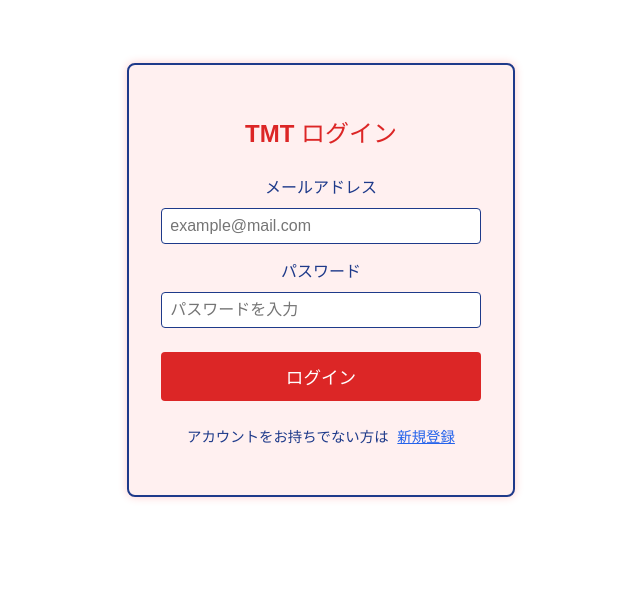
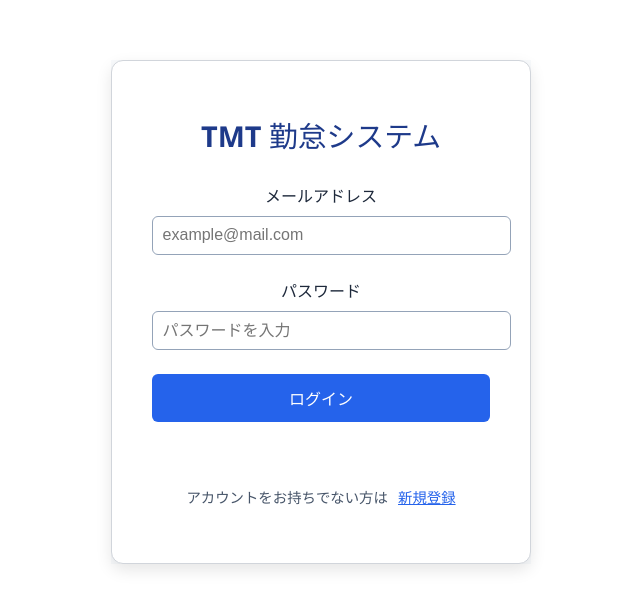
Before and after one commit to TMT-program/attendance-system, a Vue app in the folder frontend/: page /login in a window 1280 px wide. Shown: the part 120-728 px from the top of the page, without its empty margins (319-959 px from the left). Built offline with nearby package versions, Linux system fonts and the light colour scheme; no server answers.

Commit message:
UI改善

```diff
--- a/frontend/src/App.vue
+++ b/frontend/src/App.vue
@@ -1,11 +1,25 @@
+<template>
+  <div>
+    <AppHeader v-if="showHeader" />
+    <div class="main-content">
+      <router-view />
+    </div>
+  </div>
+</template>
+
 <script setup lang="ts">
-import TmtHome from './views/TmtHome.vue'
+import { computed } from 'vue'
+import AppHeader from './components/AppHeader.vue'
+import { useRoute } from 'vue-router'
+
+const route = useRoute()
+
+// ログイン画面ではヘッダーを非表示にする
+const showHeader = computed(() => route.path !== '/login')
 </script>
 
-<template>
-  <router-view />
-</template>
-
 <style scoped>
-/* 必要ならスタイルをここに */
+.main-content {
+  padding-top: 64px; /* ヘッダー分の余白 */
+}
 </style>
--- /dev/null
+++ b/frontend/src/components/AppHeader.vue
@@ -0,0 +1,82 @@
+<template>
+  <header class="app-header">
+    <div class="title">📘 勤怠システム</div>
+    <div class="user-section" v-if="user">
+      <span class="username">{{ user.displayName || user.email }}</span>
+      <button @click="logout">ログアウト</button>
+    </div>
+  </header>
+</template>
+
+<script setup lang="ts">
+import { ref, onMounted } from 'vue'
+import { useRouter } from 'vue-router'
+import { auth } from '../firebase'
+import { onAuthStateChanged, signOut, User } from 'firebase/auth'
+
+const user = ref<User | null>(null)
+const router = useRouter()
+
+onMounted(() => {
+  onAuthStateChanged(auth, (u) => {
+    user.value = u
+  })
+})
+
+const logout = async () => {
+  await signOut(auth)
+  router.push('/')
+}
+</script>
+
+<style scoped>
+.app-header {
+  position: fixed;
+  top: 0;
+  left: 0;
+  width: 100%;
+  height: 64px; /* 高さを明示 */
+  z-index: 1000;
+  display: flex;
+  justify-content: space-between;
+  align-items: center;
+  background-color: #fef2f2;
+  border-bottom: 2px solid #dc2626;
+  padding: 0 1.5rem;
+  box-sizing: border-box; /* ← paddingで高さがはみ出ないように */
+}
+
+.title {
+  font-size: 1.4rem;
+  font-weight: bold;
+  color: #dc2626;
+}
+
+.user-section {
+  display: flex;
+  align-items: center;
+}
+
+.username {
+  margin-right: 1rem; /* ここで間隔を空ける */
+  font-weight: 600;
+  color: #1e3a8a;
+}
+
+.user-section button {
+  background-color: #dc2626;
+  color: white;
+  border: none;
+  padding: 0.4rem 0.8rem;
+  font-size: 0.9rem;
+  height: 36px;            /* ← 高さを制限 */
+  line-height: 1.2;
+  border-radius: 4px;
+  cursor: pointer;
+  transition: background-color 0.2s ease;
+}
+
+.user-section button:hover {
+  background-color: #b91c1c;
+}
+</style>
--- a/frontend/src/router/index.ts
+++ b/frontend/src/router/index.ts
@@ -1,5 +1,5 @@
 import { createRouter, createWebHistory, RouteRecordRaw } from 'vue-router'
-import TmtHome from '../views/TmtHome.vue'
+import { auth } from '../firebase'  // Firebase認証の状態を確認するために必要
 import Login from '../views/Login.vue'
 import Menu from '../views/Menu.vue'
 import UserManagement from '../views/UserManagement.vue'
@@ -9,11 +9,10 @@ import Announcements from '../views/Announcements.vue'
 const routes: Array<RouteRecordRaw> = [
   {
     path: '/',
-    name: 'Home',
-    component: TmtHome,
+    redirect: '/login'
   },
   {
-    path: '/login',        // ログインページのURL
+    path: '/login',
     name: 'Login',
     component: Login,
   },
@@ -21,23 +20,26 @@ const routes: Array<RouteRecordRaw> = [
     path: '/menu',
     name: 'Menu',
     component: Menu,
+    meta: { requiresAuth: true }, // 🔐 認証が必要
   },
   {
     path: '/user-management',
     name: 'UserManagement',
     component: UserManagement,
+    meta: { requiresAuth: true }, // 🔐 認証が必要
   },
   {
     path: '/AttendanceReport',
     name: 'AttendanceReport',
     component: AttendanceReport,
+    meta: { requiresAuth: true }, // 🔐 認証が必要
   },
-    {
+  {
     path: '/Announcements',
     name: 'Announcements',
     component: Announcements,
+    meta: { requiresAuth: true }, // 🔐 認証が必要
   },
-  // 他のルートがあればここに追加
 ]
 
 const router = createRouter({
@@ -45,4 +47,17 @@ const router = createRouter({
   routes,
 })
 
+// 👇 認証ガードを設定
+router.beforeEach((to, from, next) => {
+  const requiresAuth = to.matched.some(record => record.meta.requiresAuth)
+  const currentUser = auth.currentUser
+
+  if (requiresAuth && !currentUser) {
+    // 未ログインで認証が必要なページにアクセスしようとした場合
+    next('/login')
+  } else {
+    next()
+  }
+})
+
 export default router
--- a/frontend/src/views/AttendanceReport.vue
+++ b/frontend/src/views/AttendanceReport.vue
@@ -145,7 +145,7 @@ const fetchRecords = async () => {
       },
     })
     console.log(res)
-    const data: { [date: string]: { start?: string; end?: string } } = res.data || {}
+    const data = (res.data || {}) as { [date: string]: { start?: string; end?: string } }
 
     const result: RecordEntry[] = []
     for (let d = 1; d <= daysInMonth; d++) {
--- a/frontend/src/views/Login.vue
+++ b/frontend/src/views/Login.vue
@@ -1,24 +1,33 @@
 <template>
-  <div class="login-container">
-    <h2>TMT ログイン</h2>
-    <form @submit.prevent="handleLogin">
-      <label for="email">メールアドレス</label>
-      <input id="email" type="email" v-model="email" required placeholder="example@mail.com" />
+  <div class="login-wrapper">
+    <div class="login-card">
+      <h1 class="login-title">TMT 勤怠システム</h1>
+      <form @submit.prevent="handleLogin" class="login-form">
+        <div class="form-group">
+          <label for="email">メールアドレス</label>
+          <input id="email" type="email" v-model="email" required placeholder="example@mail.com" />
+        </div>
 
-      <label for="password">パスワード</label>
-      <input id="password" type="password" v-model="password" required placeholder="パスワードを入力" />
+        <div class="form-group">
+          <label for="password">パスワード</label>
+          <input id="password" type="password" v-model="password" required placeholder="パスワードを入力" />
+        </div>
 
-      <button type="submit" :disabled="loading">{{ loading ? 'ログイン中...' : 'ログイン' }}</button>
-    </form>
-    <p class="error-message" v-if="error">{{ error }}</p>
+        <button type="submit" :disabled="loading">{{ loading ? 'ログイン中...' : 'ログイン' }}</button>
 
-    <p>アカウントをお持ちでない方は
-      <button class="link-button" @click="handleRegister">新規登録</button>
-    </p>
+        <!-- error-message を v-show に変更し、常に領域を確保 -->
+        <p class="error-message" v-show="true">{{ error || '　' }}</p>
+
+        <p class="register-link">
+          アカウントをお持ちでない方は
+          <button type="button" class="link-button" @click="handleRegister">新規登録</button>
+        </p>
+      </form>
+    </div>
   </div>
 </template>
 
-<script lang="ts" setup>
+<script setup lang="ts">
 import { ref } from 'vue'
 import { useRouter } from 'vue-router'
 import { auth } from '../firebase'
@@ -28,14 +37,14 @@ const email = ref('')
 const password = ref('')
 const loading = ref(false)
 const error = ref('')
-const router = useRouter()  // ルーターを使用
+const router = useRouter()
 
 async function handleLogin() {
   error.value = ''
   loading.value = true
   try {
     await signInWithEmailAndPassword(auth, email.value, password.value)
-    router.push('/menu')  // ログイン成功後にメニュー画面へ遷移
+    router.push('/menu')
   } catch (e: any) {
     error.value = 'ログインに失敗しました。メールアドレスとパスワードを確認してください。'
   } finally {
@@ -48,7 +57,7 @@ async function handleRegister() {
   loading.value = true
   try {
     await createUserWithEmailAndPassword(auth, email.value, password.value)
-    router.push('/menu')  // 登録後にもメニュー画面へ遷移（自動ログインされるため）
+    router.push('/menu')
   } catch (e: any) {
     error.value = '登録に失敗しました。メールアドレスとパスワードの形式を確認してください。'
   } finally {
@@ -57,92 +66,114 @@ async function handleRegister() {
 }
 </script>
 
-
 <style scoped>
-.login-container {
-  max-width: 400px;
-  margin: 4rem auto;
-  padding: 2rem;
-  border: 2px solid #1e3a8a; /* 青系の濃いライン */
-  border-radius: 8px;
-  background: #fff0f0; /* 薄い赤系背景 */
-  box-shadow: 0 0 10px rgba(255, 0, 0, 0.2);
-  font-family: Arial, sans-serif;
-  color: #1e3a8a; /* 青文字 */
+.login-wrapper {
+  display: flex;
+  justify-content: center;
+  align-items: center;
+  min-height: 50vh;
+  background-color: #f8fafc;
+  font-family: 'Segoe UI', sans-serif;
 }
 
-h2 {
+.login-card {
+  background-color: #ffffff;
+  padding: 2.5rem;
+  border-radius: 12px;
+  box-shadow: 0 6px 16px rgba(0, 0, 0, 0.1);
+  width: 100%;
+  width: 420px;
+  border: 1px solid #d1d5db;
+  box-sizing: border-box;
+}
+
+.login-title {
   text-align: center;
+  font-size: 1.8rem;
+  font-weight: bold;
+  color: #1e3a8a;
+  margin-bottom: 2rem;
+}
+
+.login-form .form-group {
   margin-bottom: 1.5rem;
-  color: #dc2626; /* 赤系 */
 }
 
 label {
   display: block;
-  margin-top: 1rem;
   margin-bottom: 0.5rem;
-  font-weight: bold;
+  font-weight: 600;
+  color: #1e293b;
 }
 
 input {
   width: 100%;
-  padding: 0.5rem;
-  border: 1px solid #1e3a8a;
-  border-radius: 4px;
+  padding: 0.6rem;
   font-size: 1rem;
-  box-sizing: border-box;
+  border: 1px solid #94a3b8;
+  border-radius: 6px;
+  transition: border-color 0.3s ease;
 }
 
-button[type="submit"] {
-  margin-top: 1.5rem;
+input:focus {
+  border-color: #2563eb;
+  outline: none;
+}
+
+button[type='submit'] {
   width: 100%;
-  background-color: #dc2626; /* 赤 */
+  padding: 0.75rem;
+  background-color: #2563eb;
   color: white;
+  font-weight: bold;
+  font-size: 1rem;
   border: none;
-  padding: 0.75rem;
-  font-weight: bold;
-  font-size: 1.1rem;
-  border-radius: 4px;
+  border-radius: 6px;
   cursor: pointer;
   transition: background-color 0.3s ease;
 }
 
-button[type="submit"]:hover:not(:disabled) {
-  background-color: #b91c1c; /* 赤の濃いめ */
+button[type='submit']:hover:not(:disabled) {
+  background-color: #1d4ed8;
 }
 
-button[type="submit"]:disabled {
-  background-color: #fca5a5; /* 薄い赤 */
+button[type='submit']:disabled {
+  background-color: #93c5fd;
   cursor: not-allowed;
 }
 
 .error-message {
+  max-width: 100%; /* 追加: 親の幅以上に広がらない */
+  word-break: break-word;
+  overflow-wrap: anywhere;
+  white-space: normal;
+  min-height: 1.5em;
   margin-top: 1rem;
-  color: #b91c1c; /* 濃い赤 */
+  color: #dc2626;
   font-weight: bold;
   text-align: center;
+  padding: 0 0.5rem; /* 横に少し内側余白をつけて幅がはみ出しにくくする */
 }
 
-p {
+.register-link {
   margin-top: 1.5rem;
   text-align: center;
-  color: #1e3a8a; /* 青 */
   font-size: 0.9rem;
+  color: #475569;
 }
 
 .link-button {
   background: none;
   border: none;
-  color: #2563eb; /* 明るい青 */
+  color: #2563eb;
+  font-weight: bold;
   text-decoration: underline;
   cursor: pointer;
-  font-weight: bold;
   padding: 0;
-  margin-left: 0.3rem;
-  font-size: 0.9rem;
+  margin-left: 0.4rem;
 }
 
 .link-button:hover {
-  color: #1e40af; /* 濃い青 */
+  color: #1e40af;
 }
 </style>
--- a/frontend/src/views/TmtHome.vue
+++ /dev/null
@@ -1,209 +0,0 @@
-<template>
-  <div class="app-container">
-    <!-- ヘッダー -->
-    <header class="header">
-      <div class="logo">TMT</div>
-      <div class="search-bar">
-        <input type="text" placeholder="商品を検索..." />
-        <button>検索</button>
-      </div>
-    </header>
-
-    <!-- メインコンテンツ -->
-    <main class="main-content">
-      <h2>注目の商品</h2>
-      <div class="product-list">
-        <div v-for="product in products" :key="product.id" class="product-card">
-          <img :src="product.image" alt="商品画像" />
-          <h3>{{ product.name }}</h3>
-          <p class="price">￥{{ product.price }}</p>
-          <button>カートに追加</button>
-        </div>
-      </div>
-    </main>
-
-    <!-- フッター -->
-    <footer class="footer">
-      &copy; 2025 TMT株式会社. すべての権利を保有します。
-    </footer>
-  </div>
-</template>
-
-<script lang="ts">
-import { defineComponent } from 'vue'
-
-interface Product {
-  id: number
-  name: string
-  price: number
-  image: string
-}
-
-export default defineComponent({
-  name: 'TmtHome',
-  data() {
-    return {
-      products: [
-        {
-          id: 1,
-          name: "ワイヤレスヘッドホン",
-          price: 5999,
-          image:
-            "https://images.unsplash.com/photo-1517336714731-489689fd1ca8?auto=format&fit=crop&w=200&q=80",
-        },
-        {
-          id: 2,
-          name: "スマートウォッチ",
-          price: 19999,
-          image:
-            "https://images.unsplash.com/photo-1519744792095-2f2205e87b6f?auto=format&fit=crop&w=200&q=80",
-        },
-        {
-          id: 3,
-          name: "Bluetoothスピーカー",
-          price: 2999,
-          image:
-            "https://images.unsplash.com/photo-1526170375885-4d8ecf77b99f?auto=format&fit=crop&w=200&q=80",
-        },
-        {
-          id: 4,
-          name: "デジタルカメラ",
-          price: 49999,
-          image:
-            "https://images.unsplash.com/photo-1519183071298-a2962cc1d48c?auto=format&fit=crop&w=200&q=80",
-        },
-      ] as Product[],
-    }
-  },
-})
-</script>
-
-<style scoped>
-.app-container {
-  font-family: Arial, sans-serif;
-  background: #fff;
-  color: #111;
-  min-height: 100vh;
-  display: flex;
-  flex-direction: column;
-}
-
-/* ヘッダー */
-.header {
-  display: flex;
-  align-items: center;
-  background-color: #232f3e; /* Amazon風ダークブルー */
-  padding: 1rem 2rem;
-  color: white;
-  gap: 1rem;
-}
-
-.logo {
-  font-size: 1.8rem;
-  font-weight: bold;
-  user-select: none;
-}
-
-.search-bar {
-  flex: 1;
-  display: flex;
-}
-
-.search-bar input {
-  flex: 1;
-  padding: 0.5rem 1rem;
-  border: none;
-  border-radius: 4px 0 0 4px;
-  font-size: 1rem;
-}
-
-.search-bar button {
-  background-color: #febd69; /* Amazon風オレンジ */
-  border: none;
-  padding: 0 1rem;
-  cursor: pointer;
-  border-radius: 0 4px 4px 0;
-  font-weight: bold;
-  transition: background-color 0.3s ease;
-}
-
-.search-bar button:hover {
-  background-color: #f3a847;
-}
-
-/* メインコンテンツ */
-.main-content {
-  flex: 1;
-  padding: 2rem;
-  max-width: 1200px;
-  margin: 0 auto;
-}
-
-.main-content h2 {
-  margin-bottom: 1rem;
-}
-
-.product-list {
-  display: flex;
-  gap: 1.5rem;
-  flex-wrap: wrap;
-}
-
-.product-card {
-  flex: 1 1 200px;
-  border: 1px solid #ddd;
-  border-radius: 6px;
-  padding: 1rem;
-  text-align: center;
-  box-shadow: 0 2px 6px rgb(0 0 0 / 0.1);
-  transition: box-shadow 0.3s ease;
-  user-select: none;
-  background: white;
-}
-
-.product-card:hover {
-  box-shadow: 0 4px 12px rgb(0 0 0 / 0.2);
-}
-
-.product-card img {
-  width: 100%;
-  max-height: 150px;
-  object-fit: contain;
-  margin-bottom: 0.75rem;
-}
-
-.product-card h3 {
-  font-size: 1.1rem;
-  margin-bottom: 0.5rem;
-}
-
-.price {
-  color: #b12704;
-  font-weight: bold;
-  margin-bottom: 0.75rem;
-}
-
-.product-card button {
-  background-color: #ffd814;
-  border: 1px solid #fcd200;
-  padding: 0.5rem 1rem;
-  cursor: pointer;
-  border-radius: 4px;
-  font-weight: bold;
-  transition: background-color 0.3s ease;
-}
-
-.product-card button:hover {
-  background-color: #f7ca00;
-}
-
-/* フッター */
-.footer {
-  text-align: center;
-  padding: 1rem;
-  background-color: #232f3e;
-  color: white;
-  font-size: 0.9rem;
-  user-select: none;
-}
-</style>
```
